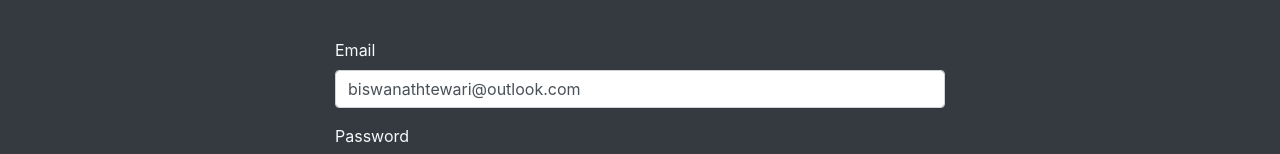
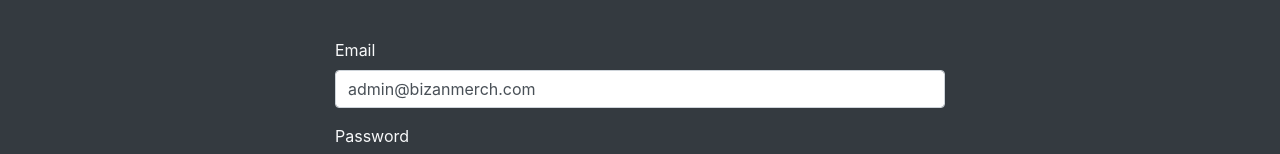
Before and after one commit to biZan7X/E-commerce-frontEnd-, a React (Create React App) app: page /signIn in a window 1280 px wide. Shown: the part 309-463 px from the top of the page. Built offline with nearby package versions, Linux system fonts and the light colour scheme.

Commit message:
default signin

```diff
--- a/src/user/Signin.js
+++ b/src/user/Signin.js
@@ -5,7 +5,7 @@ import { signin, authenticate, isAuthenticated } from "../auth/helper"; //this a
 
 const Signin = () => {
    const [values, setValues] = useState({
-      email: "biswanathtewari@outlook.com",
+      email: "admin@bizanmerch.com",
       password: "12345",
       error: "",
       loading: false,
```
Also changed, not shown: 1 other file (tests, documents, lock files or other folders).
